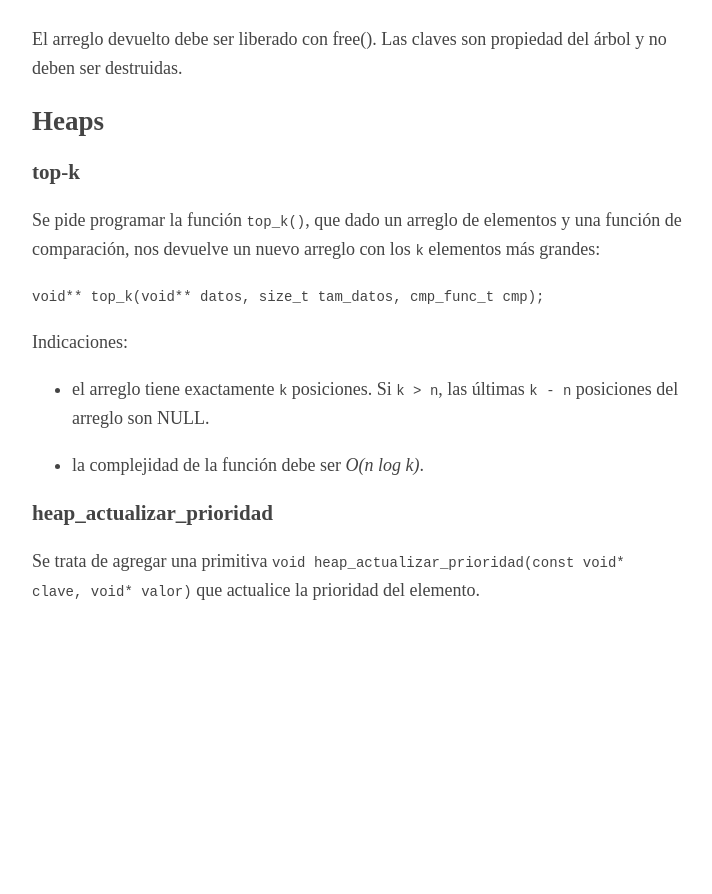
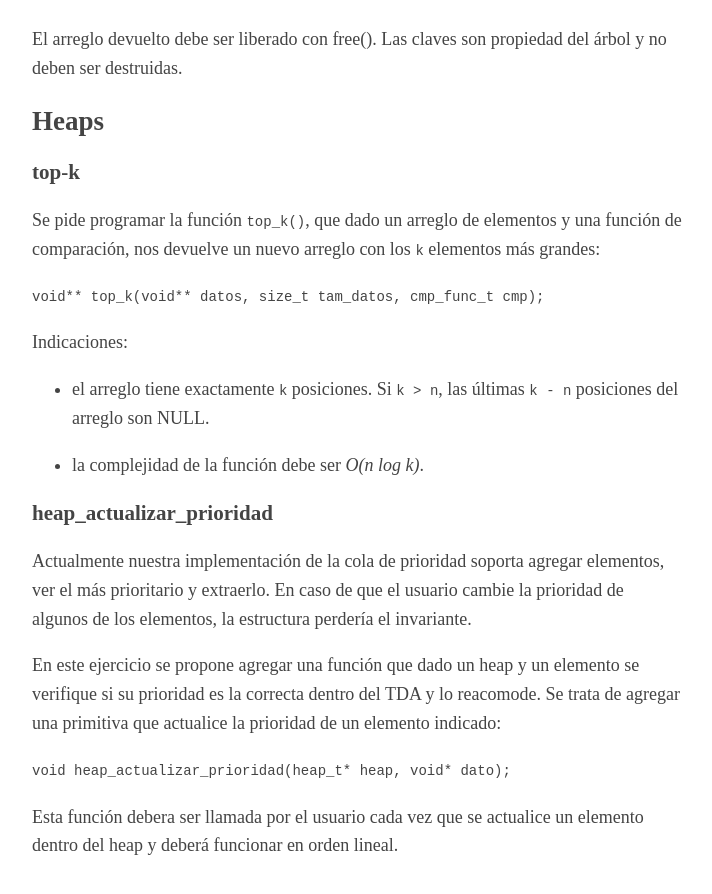
Before and after one commit to algoritmos-rw/algoritmos, a Jekyll site: the page built from enunciado.md, in a window 1280 px wide and 900 px high, scrolled down 4222 px. Shown: the top 894 px of the window, without its empty margins (283-995 px from the left). Built offline with Jekyll 4.4.1, drawn with Linux system fonts in a browser that asks for light colours; before the commit the page ends 4867 px from its top, so only the background shows below that.

Commit message:
Agregada descripción de heap_actualizar_prioridad.

```diff
--- a/enunciado.md
+++ b/enunciado.md
@@ -167,4 +167,10 @@ Indicaciones:
 
 ### heap_actualizar_prioridad
 
-Se trata de agregar una primitiva `void heap_actualizar_prioridad(const void* clave, void* valor)` que actualice la prioridad del elemento.
+Actualmente nuestra implementación de la cola de prioridad soporta agregar elementos, ver el más prioritario y extraerlo. En caso de que el usuario cambie la prioridad de algunos de los elementos, la estructura perdería el invariante.
+
+En este ejercicio se propone agregar una función que dado un heap y un elemento se verifique si su prioridad es la correcta dentro del TDA y lo reacomode. Se trata de agregar una primitiva que actualice la prioridad de un elemento indicado:
+
+    void heap_actualizar_prioridad(heap_t* heap, void* dato);
+
+Esta función debera ser llamada por el usuario cada vez que se actualice un elemento dentro del heap y deberá funcionar en orden lineal.
```
